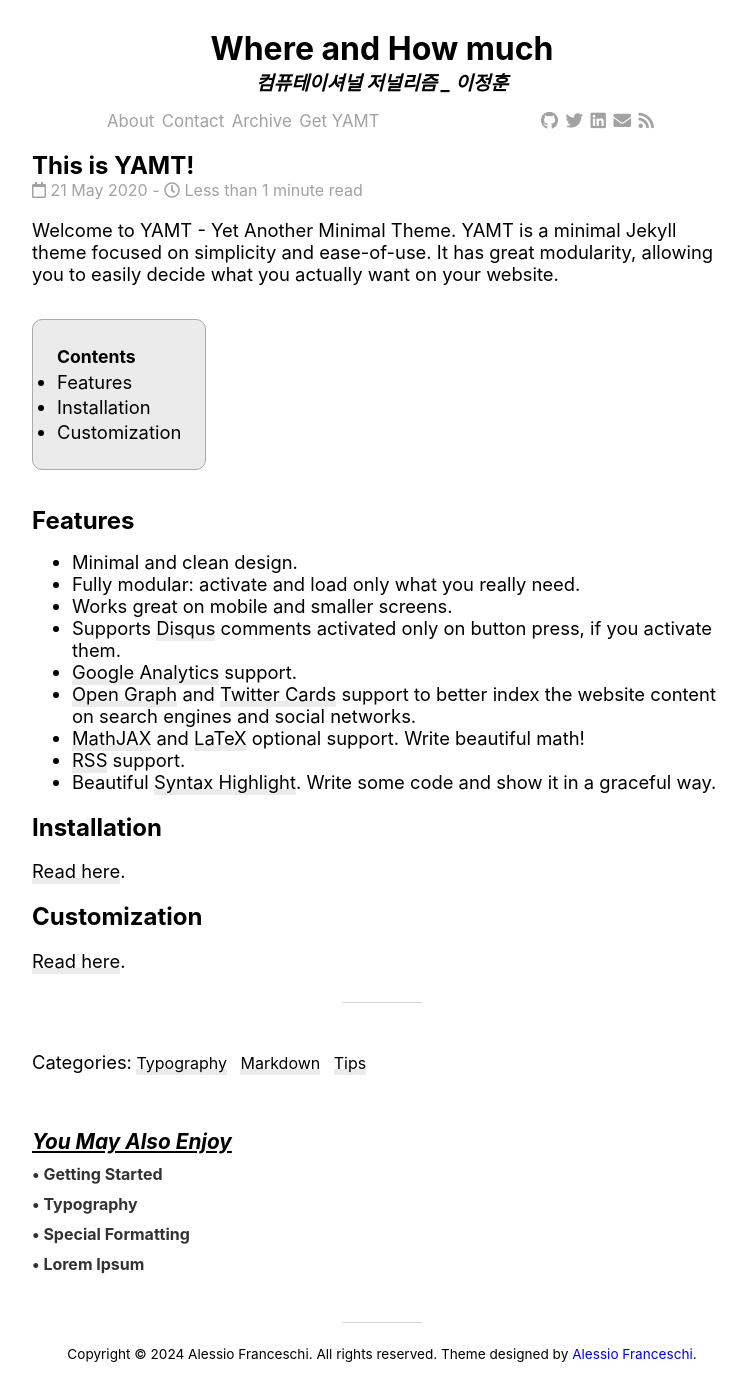
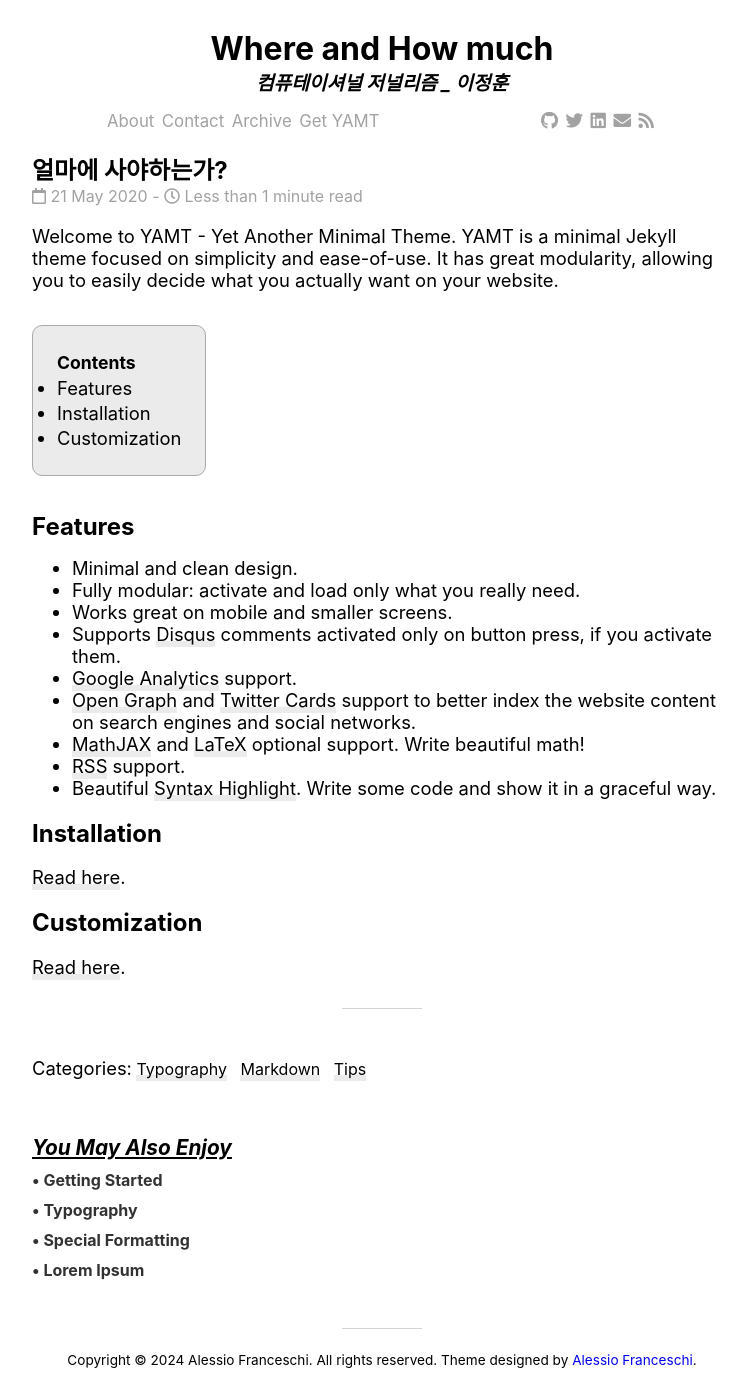
Before and after one commit to Timeleeh/skkufinal.github.io, a Jekyll site: the page built from _posts/2020-05-21-this-is-yamt.md, in a window 1280 px wide. Shown: the whole page, without its empty margins (258-1005 px from the left). Built offline with Jekyll 4.4.1, drawn with Linux system fonts in a browser that asks for light colours; nearby versions of some CDN libraries; comment, search, counter and statistics services are not loaded.

Commit message:
Update 2020-05-21-this-is-yamt.md

```diff
--- a/_posts/2020-05-21-this-is-yamt.md
+++ b/_posts/2020-05-21-this-is-yamt.md
@@ -1,5 +1,5 @@
 ---
-title: This is YAMT!
+title: 얼마에 사야하는가?
 layout: post
 categories: [Typography, Markdown, Tips]
 image: /assets/img/logo.jpg
```
